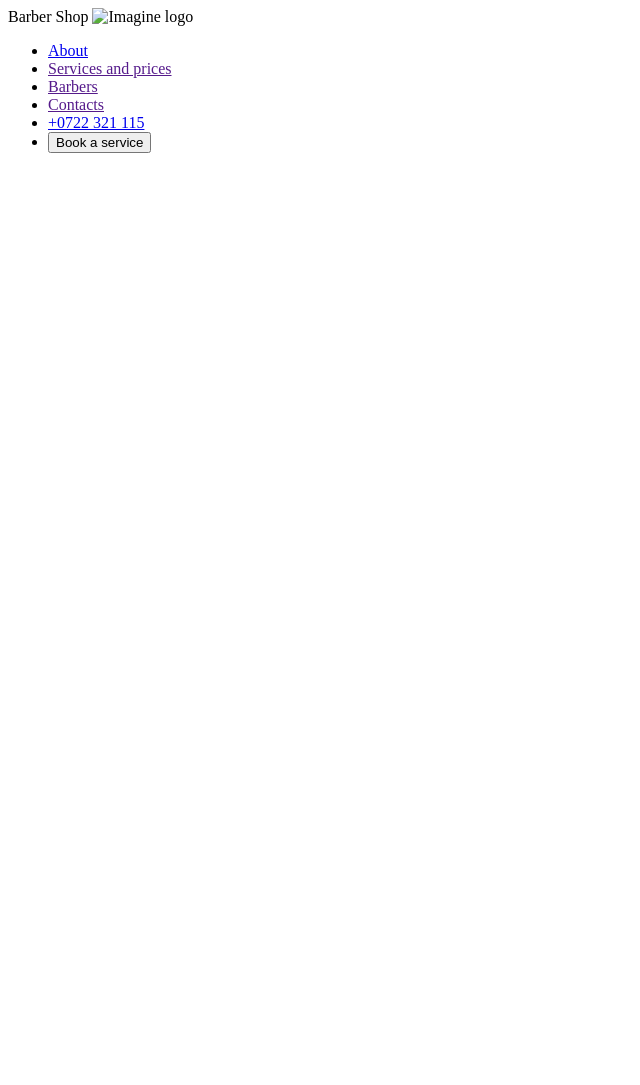
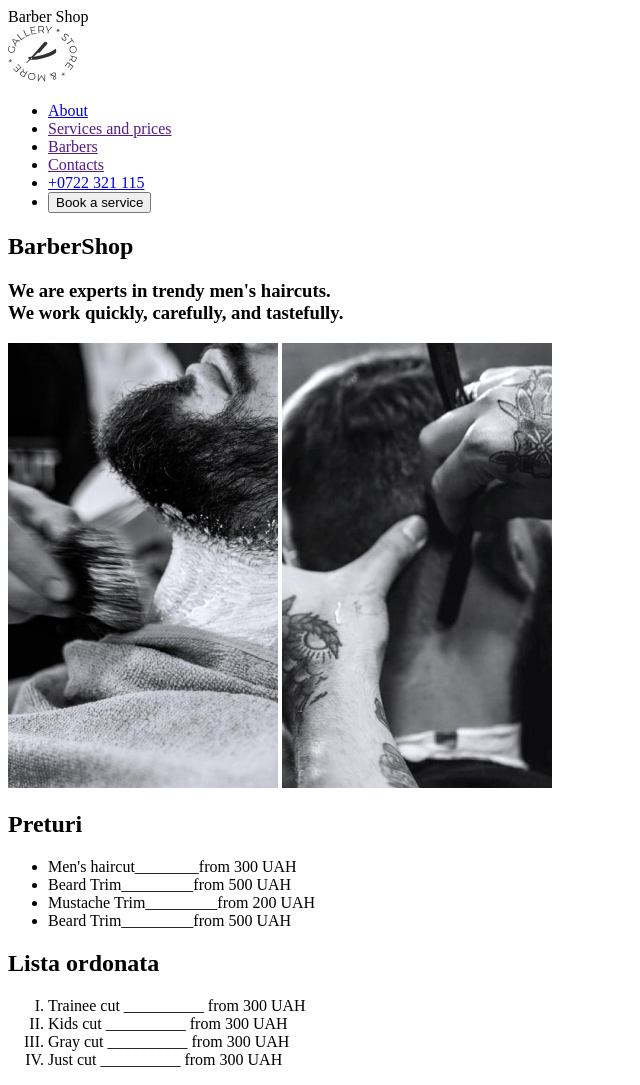
Before and after one commit to adeser/barber-shop, a plain HTML site: page index.html in a window 1280 px wide. Shown: the whole page, without its empty margins (0-640 px from the left). Before the commit the page ends 800 px from the top, so only its background shows below. Drawn offline with Linux system fonts and the light colour scheme.

Commit message:
am continuat

```diff
--- a/index.html
+++ b/index.html
@@ -1,11 +1,15 @@
 <!DOCTYPE html>
+<!-- Acesta e un comentariu -->
 <html>
     <head lang="en">
             <meta charset="UTF-8"
             <title> Barber Shop </title>
     </head>
+
     <body>
-       <img = "logo.png"  alt="Imagine logo" >
+        <!-- cap -->
+        <section>
+            <img src= "./imagini/Logo.svg"  alt="--Imagine logo--" >
             <nav>
                 <ul>
                     <li> <a href="about.html">About</a> </li>
@@ -18,7 +22,37 @@
 
             </ul>
         </nav>
+        <h1>BarberShop</h1>
+        <h3>We are experts in trendy men's haircuts. <br>
+            We work quickly, carefully, and tastefully.</h3>
+    </section>
+    <!-- About section -->
+    <section>
+        <img src= "./imagini/img 1.png"  alt="--Imagine 1--" >
+        <img src= "./imagini/img 2.png"  alt="--Imagine 2--" >
+    </section>
+<!-- sectiunea services and prices -->
+    <section>
+            <h1>Preturi</h1>
+            <ul>
+                <li><span>Men's haircut________from 300 UAH</span></li>
+                <li><span>Beard Trim_________from 500 UAH</span></li>
+                <li><span>Mustache Trim_________from 200 UAH</span></li>
+                <li><span>Beard Trim_________from 500 UAH</span></li>
+            </ul>
+            <h1>Lista ordonata</h1>
+            <ol type= "I">
+                <li><span>Trainee cut __________ from 300 UAH</span></li>
+                <li><span>Kids cut __________ from 300 UAH</span></li>
+                <li><span>Gray cut __________ from 300 UAH</span></li>
+                <li><span>Just cut __________ from 300 UAH</span></li>
 
+
+
+
+            </ol>
+
+    </section>
     </body>
 
 
```
Also changed, not shown: imagini/Logo.svg (added), imagini/imagine_1.jpg (added), imagini/imagine_2.jpg (added), imagini/img 1.png (added), imagini/img 2.png (added). Lines whose indentation alone changed are shown as unchanged.
